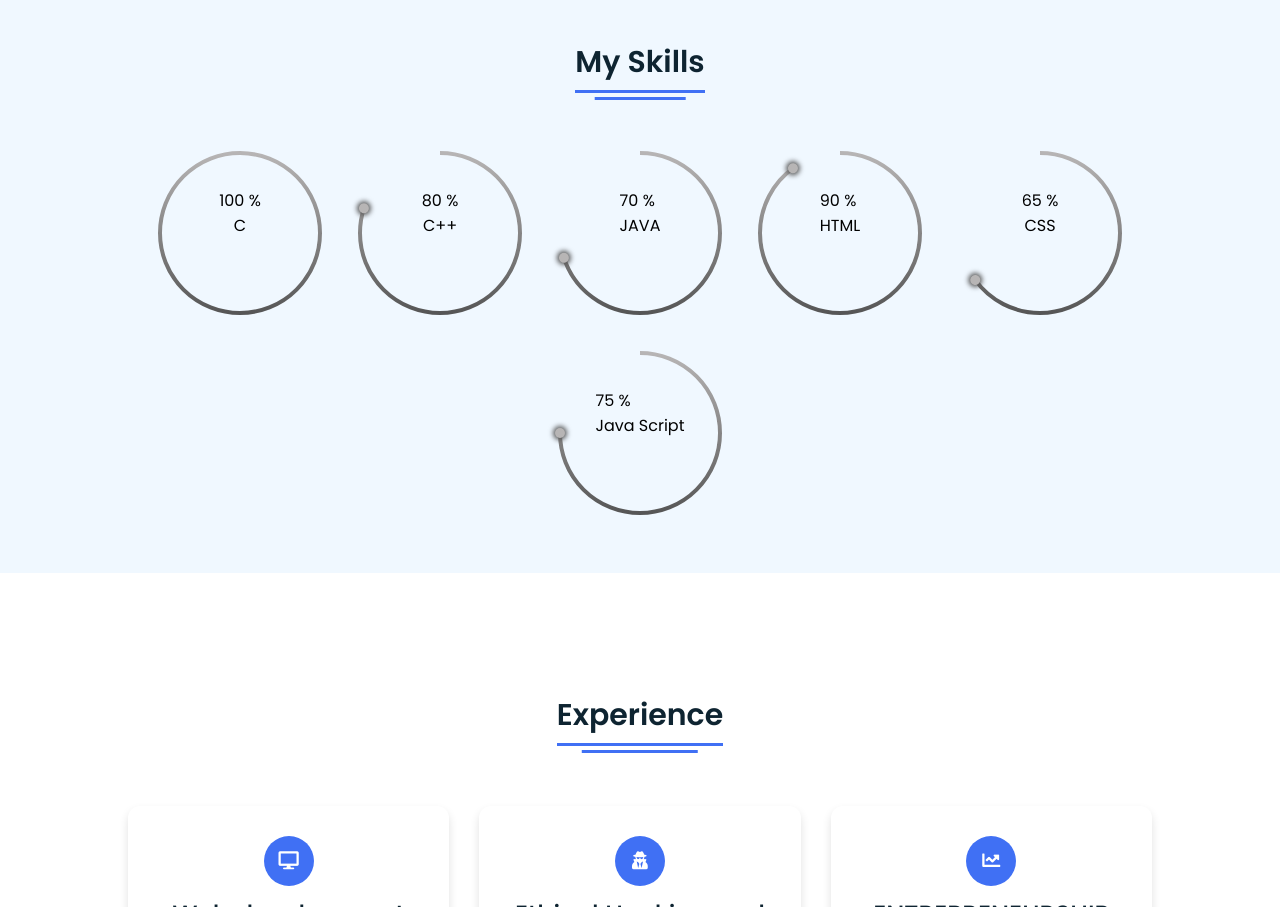
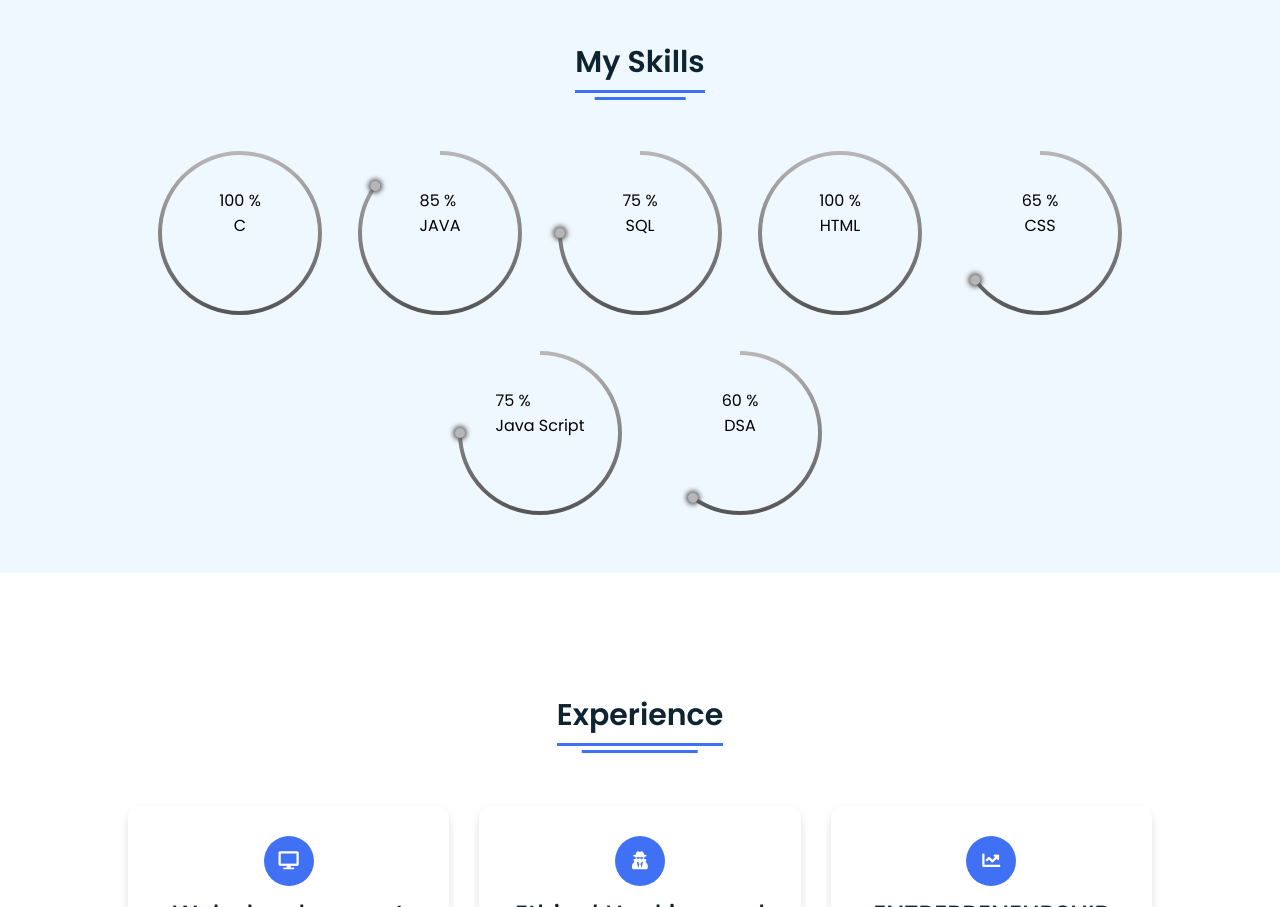
Before and after one commit to mitaliraj2002/portfolio_mitali, a plain HTML site: page index.html in a window 1280 px wide. Shown: the part 1500-2407 px from the top of the page. Drawn offline with Linux system fonts and the light colour scheme.

Commit message:
Add files via upload

```diff
--- a/index.html
+++ b/index.html
@@ -68,7 +68,7 @@
       <div class="title"><span>About Me</span></div>
       <div class="about-details">
         <div class="left">
-          <img src="MiTALI PIC_portfolio.jpeg" alt="">
+           <img src="MiTALI PIC_portfolio.jpeg" alt="">
         </div>
         <div class="right">
          <div class="topic"><strong><em>"FINISH WHAT YOU STARTED"</em></strong></div>
@@ -117,21 +117,7 @@
       <div class="block">
           <div class="box">
               <p class="number">
-                  <span class="num">80</span>
-                  <span class="sub">%</span>
-              </p>
-              <p class="title">C++</p>
-          </div>
-          <span class="dots"></span>
-          <svg class="svg">
-              <circle class="circle" cx="90" cy="90" r="80" />
-          </svg>
-      </div>
-
-      <div class="block">
-          <div class="box">
-              <p class="number">
-                  <span class="num">70</span>
+                  <span class="num">85</span>
                   <span class="sub">%</span>
               </p>
               <p class="title">JAVA</p>
@@ -145,7 +131,21 @@
       <div class="block">
           <div class="box">
               <p class="number">
-                  <span class="num">90</span>
+                  <span class="num">75</span>
+                  <span class="sub">%</span>
+              </p>
+              <p class="title">SQL</p>
+          </div>
+          <span class="dots"></span>
+          <svg class="svg">
+              <circle class="circle" cx="90" cy="90" r="80" />
+          </svg>
+      </div>
+
+      <div class="block">
+          <div class="box">
+              <p class="number">
+                  <span class="num">100</span>
                   <span class="sub">%</span>
               </p>
               <p class="title">HTML</p>
@@ -183,6 +183,21 @@
               <circle class="circle" cx="90" cy="90" r="80" />
           </svg>
       </div>
+
+      <div class="block">
+        <div class="box">
+            <p class="number">
+                <span class="num">60</span>
+                <span class="sub">%</span>
+            </p>
+            <p class="title">DSA</p>
+        </div>
+        <span class="dots"></span>
+        <svg class="svg">
+            <circle class="circle" cx="90" cy="90" r="80" />
+        </svg>
+    </div>
+
       </div>
     </div>
   </section>
```
